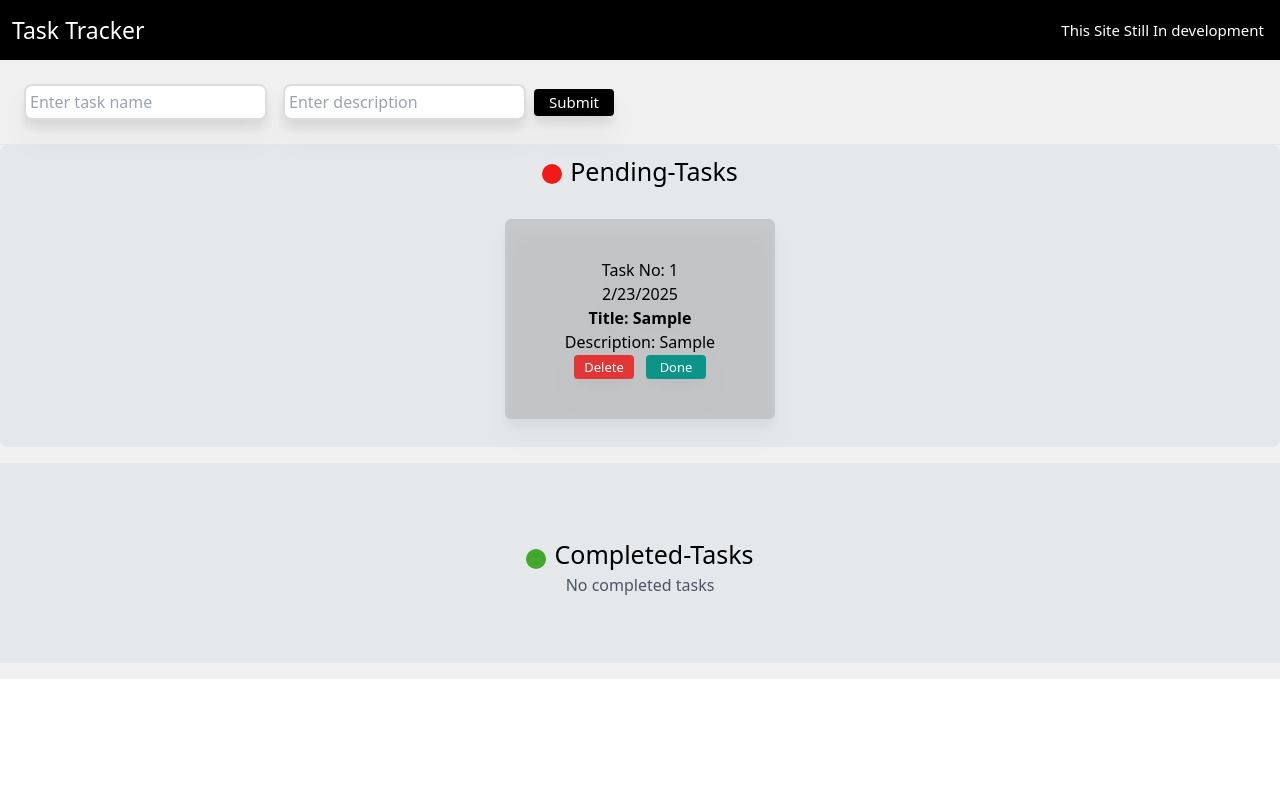
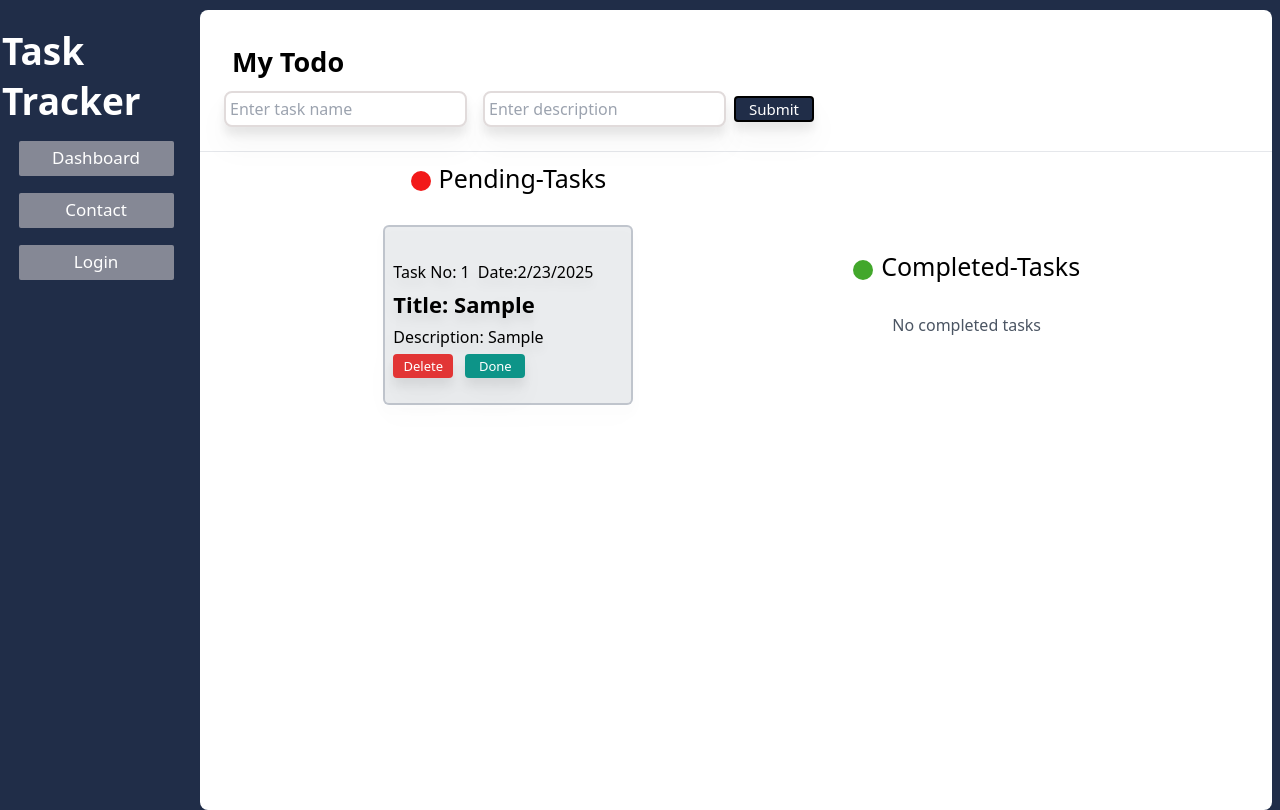
Before and after one commit to sudarshansangle56/Task-Tracker, a Next.js app: page / in a window 1280 px wide. Both pictures are taken after typing "Sample", "Sample" into the empty fields and a click on the button "Submit". Built offline with nearby package versions, Linux system fonts and the light colour scheme.

Commit message:
changes in ui of app

```diff
--- a/app/components/Front.js
+++ b/app/components/Front.js
@@ -34,9 +34,9 @@ function Front() {
   const deleteHandler = (id) => {
     setMainTask(mainTask.filter((task) => task.id !== id));
   };
-  const deleteHandlerC = (id)=>{
-    setDoneTask(doneTask.filter((task)=> task.id !==id));
-  }
+  const deleteHandlerC = (id) => {
+    setDoneTask(doneTask.filter((task) => task.id !== id));
+  };
 
   const handleDone = (id, title, desc) => {
     alert(`Your task No ${id} has been done`);
@@ -45,8 +45,9 @@ function Front() {
   };
 
   return (
-    <div className="overflow-hidden">
+    <div className="overflow-hidden bg-white w-full rounded-lg mr-2">
       <form onSubmit={submitHandler} className="p-4">
+        <h1 className="pt-4 pl-4 text-[27px] font-semibold">My Todo</h1>
         <input
           className="border-2 drop-shadow-xl rounded-lg border-[#e1dbdb] m-2 p-1"
           type="text"
@@ -62,16 +63,15 @@ function Front() {
           onChange={(e) => setDesc(e.target.value)}
         />
         <button
-          className="bg-black drop-shadow-xl rounded text-white w-20 border-2 border-black text-[15px]"
+          className="bg-[#202D48] drop-shadow-xl rounded text-white w-20 border-2 border-black text-[15px]"
           type="submit"
         >
           Submit
         </button>
       </form>
-
       <hr />
-
-      <div className=" rounded-lg bg-[#c4d2de44] min-h-[200px] flex flex-col items-center justify-center">
+      <div className="sm:flex sm:justify-evenly sm:flex-row">
+        <div className=" rounded-lg  min-h-[200px] min-w-[300px]  flex flex-col items-center justify-center">
           <div className="pt-2 flex gap-2 flex-row text-[25px]">
             <div className="bg-[#f21919] mt-[11px] rounded-xl h-5 w-5"></div>
             <h3>Pending-Tasks</h3>
@@ -83,13 +83,15 @@ function Front() {
                   {mainTask.map((task) => (
                     <div
                       key={task.id}
-                    className="bg-[#b0b0b089] drop-shadow-xl flex flex-col items-center justify-center rounded-md min-h-[200px] w-[270px]"
+                      className="bg-[#202d4816] border-[2px] border-[#737b8e5b] drop-shadow-xl flex justify-center flex-col pl-2 pt-2 rounded-md min-h-[180px] w-[250px]"
                     >
+                      <div className="flex gap-2">
                       <h3>Task No: {task.id}</h3>
-                    <h3>{new Date().toLocaleDateString()}</h3>
-                    <span className="font-bold">Title: {task.title}</span>
-                    <span>Description: {task.desc}</span>
-                    <div className="sm:gap-3">
+                      <h3> Date:{new Date().toLocaleDateString()}</h3>
+                      </div>
+                      <span className="font-semibold mt-1 text-[22px]">Title: {task.title}</span>
+                      <span className="mt-1">Description: {task.desc}</span>
+                      <div className="sm:gap-3 mt-1">
                         <button
                           className="bg-[#e23535] h-6 text-[13px] border-2 w-[60px] text-white border-[#e23535] rounded"
                           onClick={() => deleteHandler(task.id)}
@@ -114,8 +116,8 @@ function Front() {
             </div>
           </div>
         </div>
-      <div className=" bg-[#c4d2de44] flex flex-col items-center justify-center p-4 min-h-[200px] mt-4 mb-4 w-full">
-        <div className="pt-2 flex gap-2 w-full items-center justify-center flex-row text-[25px]">
+        <div className="flex flex-col items-center justify-center p-4 min-w-[300px] rounded-lg min-h-[220px]">
+          <div className="flex gap-2 mb-7 w-full items-center justify-center flex-row text-[25px]">
             <div className="bg-[#42a72b]  mt-[8px] rounded-xl h-5 w-5"></div>
             <h3>Completed-Tasks</h3>
           </div>
@@ -124,14 +126,16 @@ function Front() {
               {doneTask.map((task) => (
                 <div
                   key={task.id}
-                className="bg-[#b0b0b089] drop-shadow-xl flex flex-col items-center justify-center rounded-md min-h-[200px] w-[250px]"
+                  className="bg-[#202d4816] border-[2px] border-[#737b8e5b] drop-shadow-xl flex flex-col pl-2 justify-center rounded-md min-h-[180px] w-[250px]"
                 >
+                      <div className="flex gap-2">
                       <h3>Task No: {task.id}</h3>
-                <h3>{new Date().toLocaleDateString()}</h3>
-                <span className="font-bold">Title: {task.title}</span>
-                <span>Description: {task.desc}</span>
+                      <h3> Date:{new Date().toLocaleDateString()}</h3>
+                      </div>
+                  <span className="font-semibold text-[22px] mt-1">Title: {task.title}</span>
+                  <span className="mt-1">Description: {task.desc}</span>
                   <button
-                  className="bg-[#e23535] h-6 text-[13px] border-2 w-[60px] text-white border-[#e23535] rounded"
+                    className="bg-[#e23535] mt-1 h-6 text-[13px] border-2 w-[60px] text-white border-[#e23535] rounded"
                     onClick={() => deleteHandlerC(task.id)}
                   >
                     Delete
@@ -144,6 +148,7 @@ function Front() {
           )}
         </div>
       </div>
+    </div>
   );
 }
 
--- /dev/null
+++ b/app/components/Sidebar.js
@@ -0,0 +1,21 @@
+import React from 'react'
+
+function Sidebar() {
+  return (
+    <div className='h-screen w-[200px] pl-[2px] pt-4 bg-[#202D48]'>
+       <h2 className='text-white font-semibold leading-[50px]  text-[37px]'>Task <br />Tracker</h2>
+
+       <div className='w-[95%] mt-3 h-[40px] flex items-center justify-center'>
+        <h2 className='text-white flex items-center justify-center rounded-sm bg-[#e7e1e181] cursor-pointer text-[17px]  h-[35px] w-[155px]'>Dashboard</h2>
+       </div>
+       <div className='w-[95%] mt-3 h-[40px] flex items-center justify-center'>
+        <h2 className='text-white flex items-center justify-center rounded-sm bg-[#e7e1e181] cursor-pointer text-[17px]  h-[35px] w-[155px]'>Contact</h2>
+       </div>
+       <div className='w-[95%] mt-3 h-[40px] flex items-center justify-center'>
+        <h2 className='text-white flex items-center justify-center rounded-sm bg-[#e7e1e181] cursor-pointer text-[17px]  h-[35px] w-[155px]'>Login</h2>
+       </div>
+    </div>
+  )
+}
+
+export default Sidebar
--- a/app/layout.js
+++ b/app/layout.js
@@ -22,9 +22,8 @@ export default function RootLayout({ children }) {
       <body
         className={`${geistSans.variable} ${geistMono.variable} antialiased`}
       >
-        <div className="h-[60px] w-full flex items-center justify-between text-[23px] bg-black text-white">
-          <h2 className="ml-3">Task Tracker</h2>
-          <p className="text-[15px] mr-4">This Site Still In development</p>
+        <div className="h-[10px] w-full flex items-center justify-between text-[23px] bg-[#202D48] text-white">
+
         </div>
         {children}
       </body>
--- a/app/page.js
+++ b/app/page.js
@@ -1,6 +1,7 @@
 "use client"
 import { useEffect, useState } from "react";
 import Front from "./components/Front";
+import Sidebar from "./components/Sidebar";
 
 const Page = () => {
   const [isClient, setIsClient] = useState(false);
@@ -12,7 +13,11 @@ const Page = () => {
   if (!isClient) return null; // Prevents mismatch by rendering nothing initially
 
   return (
-    <div className="h-full w-full bg-[#b4b2b233]">
+    <div className="h-full flex w-full bg-[#202D48]">
+      <div className="hidden sm:block">
+
+      <Sidebar/>
+      </div>
       <Front />
     </div>
   );
```
Lines whose indentation alone changed are shown as unchanged.
